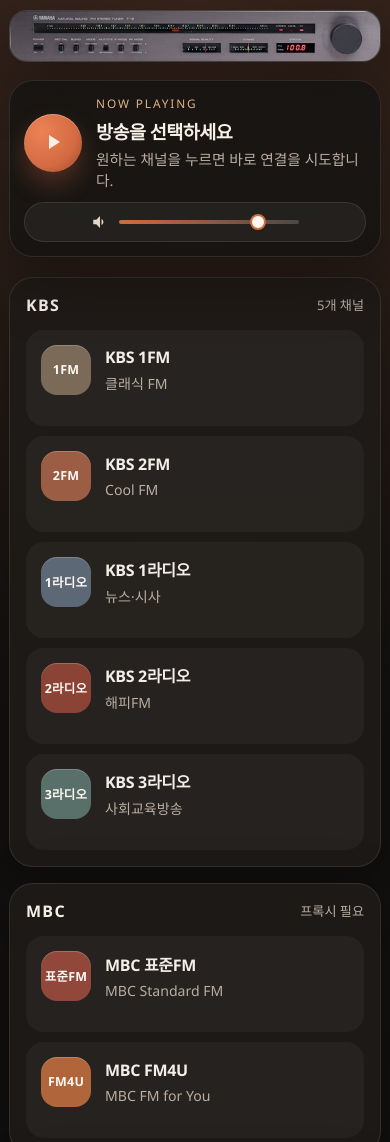
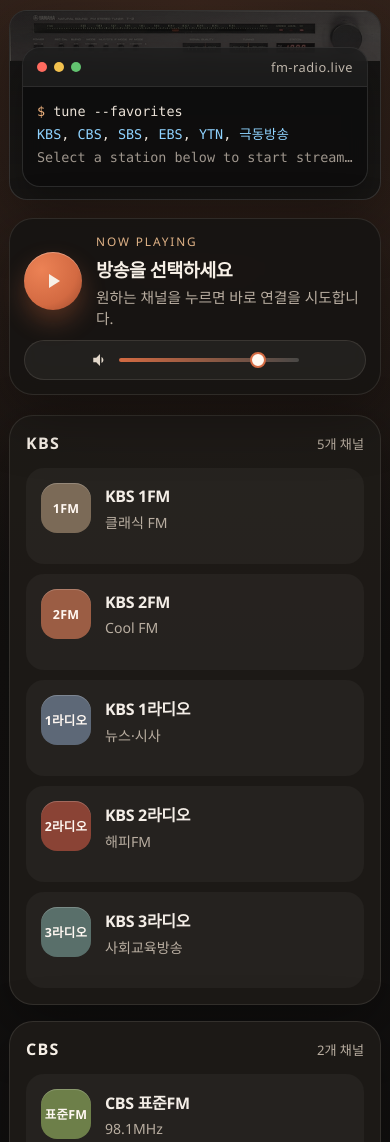
Before and after one commit to ducklove/fm_radio, a plain HTML site: page index.html in a window 390 px wide. Shown: the top 1142 px of the page. Drawn offline with nearby package versions, Linux system fonts and the light colour scheme.

Commit message:
Refine hero banner and remove MBC TBN

```diff
--- a/index.html
+++ b/index.html
@@ -61,14 +61,99 @@
             padding: 18px 0 40px;
         }
 
+        .hero-visual {
+            position: relative;
+            overflow: hidden;
+            border-radius: 28px;
+            border: 1px solid rgba(255, 255, 255, 0.12);
+            box-shadow: var(--shadow);
+            background:
+                linear-gradient(180deg, rgba(18, 17, 16, 0.92), rgba(18, 17, 16, 0.74)),
+                #2a2623;
+            margin-bottom: 18px;
+            min-height: 240px;
+        }
+
         .site-banner {
             width: 100%;
             display: block;
-            border-radius: 28px;
+            height: 100%;
+            object-fit: cover;
+            opacity: 0.3;
+            filter: saturate(0.8) sepia(0.18) contrast(1.02);
+        }
+
+        .hero-console {
+            position: absolute;
+            left: 24px;
+            right: 24px;
+            bottom: 24px;
+            max-width: 560px;
+            border-radius: 18px;
+            overflow: hidden;
             border: 1px solid rgba(255, 255, 255, 0.12);
-            box-shadow: var(--shadow);
-            background: #2a2623;
-            margin-bottom: 18px;
+            background: rgba(12, 12, 12, 0.78);
+            box-shadow: 0 18px 34px rgba(0, 0, 0, 0.28);
+            backdrop-filter: blur(10px);
+        }
+
+        .console-topbar {
+            display: flex;
+            align-items: center;
+            justify-content: space-between;
+            gap: 12px;
+            padding: 10px 14px;
+            background: rgba(255, 255, 255, 0.06);
+            border-bottom: 1px solid rgba(255, 255, 255, 0.08);
+        }
+
+        .console-dots {
+            display: flex;
+            align-items: center;
+            gap: 7px;
+        }
+
+        .console-dot {
+            width: 10px;
+            height: 10px;
+            border-radius: 50%;
+        }
+
+        .console-dot.red { background: #ff6b5f; }
+        .console-dot.yellow { background: #f2c14e; }
+        .console-dot.green { background: #62c370; }
+
+        .console-title {
+            color: #bfb6ab;
+            font-size: 0.8rem;
+            letter-spacing: 0.04em;
+        }
+
+        .console-body {
+            padding: 16px 18px 18px;
+            font-family: "SFMono-Regular", Consolas, "Liberation Mono", monospace;
+            font-size: 0.92rem;
+            line-height: 1.7;
+            color: #ebe2d8;
+        }
+
+        .console-line {
+            display: block;
+            white-space: nowrap;
+            overflow: hidden;
+            text-overflow: ellipsis;
+        }
+
+        .console-prompt {
+            color: #f0b37f;
+        }
+
+        .console-value {
+            color: #8fd3ff;
+        }
+
+        .console-muted {
+            color: #9f968d;
         }
 
         .player-bar {
@@ -363,7 +448,24 @@
             }
 
             .site-banner {
+                border-radius: 0;
+            }
+
+            .hero-visual {
                 border-radius: 18px;
+                min-height: 190px;
+            }
+
+            .hero-console {
+                left: 12px;
+                right: 12px;
+                bottom: 12px;
+                max-width: none;
+            }
+
+            .console-body {
+                padding: 14px 14px 16px;
+                font-size: 0.84rem;
             }
 
             .player-bar {
@@ -403,7 +505,24 @@
 </head>
 <body>
     <div class="page-shell">
-        <img class="site-banner" src="t2.png" alt="Yamaha Natural Sound FM Stereo Tuner T-2 전면 패널">
+        <section class="hero-visual" aria-label="튜너 이미지와 상태 창">
+            <img class="site-banner" src="t2.png" alt="Yamaha Natural Sound FM Stereo Tuner T-2 전면 패널">
+            <div class="hero-console" aria-hidden="true">
+                <div class="console-topbar">
+                    <div class="console-dots">
+                        <span class="console-dot red"></span>
+                        <span class="console-dot yellow"></span>
+                        <span class="console-dot green"></span>
+                    </div>
+                    <div class="console-title">fm-radio.live</div>
+                </div>
+                <div class="console-body">
+                    <span class="console-line"><span class="console-prompt">$</span> tune --favorites</span>
+                    <span class="console-line"><span class="console-value">KBS</span>, <span class="console-value">CBS</span>, <span class="console-value">SBS</span>, <span class="console-value">EBS</span>, <span class="console-value">YTN</span>, <span class="console-value">극동방송</span></span>
+                    <span class="console-line console-muted">Select a station below to start streaming.</span>
+                </div>
+            </div>
+        </section>
 
         <section class="player-bar" aria-label="현재 재생 플레이어">
             <div class="player-main">
@@ -435,14 +554,6 @@
 
             <section class="group">
                 <div class="group-header">
-                    <div class="group-title">MBC</div>
-                    <div class="group-note">프록시 필요</div>
-                </div>
-                <div class="station-list" id="mbcList"></div>
-            </section>
-
-            <section class="group">
-                <div class="group-header">
                     <div class="group-title">CBS</div>
                     <div class="group-note">2개 채널</div>
                 </div>
@@ -460,13 +571,13 @@
             <section class="group">
                 <div class="group-header">
                     <div class="group-title">기타</div>
-                    <div class="group-note">5개 채널</div>
+                    <div class="group-note">4개 채널</div>
                 </div>
                 <div class="station-list" id="etcList"></div>
             </section>
         </main>
 
-        <p class="footer-note">MBC는 참고하신 방식대로 서버 측 프록시가 있어야 안정적으로 재생됩니다. CPBC는 이번 반영에서 검증 가능한 스트림을 찾지 못해 제외했습니다.</p>
+        <p class="footer-note">CPBC는 이번 반영에서 검증 가능한 스트림을 찾지 못해 제외했습니다.</p>
     </div>
 
     <audio id="audioPlayer" crossorigin="anonymous"></audio>
@@ -478,8 +589,6 @@
             { id: "kbs1r", name: "KBS 1라디오", desc: "뉴스·시사", group: "kbs", color: "#5d6877", type: "kbs-api", apiUrl: "https://cfpwwwapi.kbs.co.kr/api/v1/landing/live/channel_code/21" },
             { id: "kbs2r", name: "KBS 2라디오", desc: "해피FM", group: "kbs", color: "#8a4335", type: "kbs-api", apiUrl: "https://cfpwwwapi.kbs.co.kr/api/v1/landing/live/channel_code/22" },
             { id: "kbs3r", name: "KBS 3라디오", desc: "사회교육방송", group: "kbs", color: "#596f6a", type: "kbs-api", apiUrl: "https://cfpwwwapi.kbs.co.kr/api/v1/landing/live/channel_code/23" },
-            { id: "mbcsfm", name: "MBC 표준FM", desc: "MBC Standard FM", group: "mbc", color: "#91483b", type: "mbc-api", apiUrl: "https://sminiplay.imbc.com/aacplay.ashx?agent=webapp&channel=sfm" },
-            { id: "mbcfm4u", name: "MBC FM4U", desc: "MBC FM for You", group: "mbc", color: "#b1653a", type: "mbc-api", apiUrl: "https://sminiplay.imbc.com/aacplay.ashx?agent=webapp&channel=mfm" },
             { id: "cbsstd", name: "CBS 표준FM", desc: "98.1MHz", group: "cbs", color: "#6d7f49", type: "direct", streamUrl: "https://m-aac.cbs.co.kr/mweb_cbs981/_definst_/cbs981.stream/playlist.m3u8" },
             { id: "cbsmusic", name: "CBS 음악FM", desc: "93.9MHz", group: "cbs", color: "#5c6f8d", type: "direct", streamUrl: "https://m-aac.cbs.co.kr/mweb_cbs939/_definst_/cbs939.stream/playlist.m3u8" },
             { id: "sbslove", name: "SBS 러브FM", desc: "103.5MHz", group: "sbs", color: "#5e667d", type: "sbs-api", apiUrl: "https://apis.sbs.co.kr/play-api/1.0/livestream/lovepc/lovefm?protocol=hls&ssl=Y" },
@@ -487,7 +596,6 @@
             { id: "ebsfm", name: "EBS FM", desc: "104.5MHz", group: "etc", color: "#65735d", type: "direct", streamUrl: "https://ebsonair.ebs.co.kr/fmradiofamilypc/familypc1m/playlist.m3u8" },
             { id: "ytn", name: "YTN 라디오", desc: "94.5MHz", group: "etc", color: "#9b6e34", type: "direct", streamUrl: "https://radiolive.ytn.co.kr/radio/_definst_/20211118_fmlive/playlist.m3u8" },
             { id: "gugak", name: "국악방송", desc: "99.1MHz", group: "etc", color: "#7d5b78", type: "direct", streamUrl: "https://mgugaklive.nowcdn.co.kr/gugakradio/gugakradio.stream/playlist.m3u8" },
-            { id: "tbn", name: "TBN 경인교통방송", desc: "교통정보", group: "etc", color: "#556d66", type: "direct", streamUrl: "http://radio2.tbn.or.kr:1935/gyeongin/myStream/playlist.m3u8" },
             { id: "febc", name: "극동방송", desc: "FEBC Seoul", group: "etc", color: "#8b5d3f", type: "direct", streamUrl: "https://mlive3.febc.net/live5/mplive/playlist.m3u8" }
         ];
 
@@ -508,7 +616,7 @@
         }
 
         function renderStations() {
-            const groups = { kbs: "kbsList", mbc: "mbcList", cbs: "cbsList", sbs: "sbsList", etc: "etcList" };
+            const groups = { kbs: "kbsList", cbs: "cbsList", sbs: "sbsList", etc: "etcList" };
 
             for (const [group, listId] of Object.entries(groups)) {
                 const list = document.getElementById(listId);
@@ -539,16 +647,7 @@
                 return station.streamUrl;
             }
 
-            let response;
-
-            try {
-                response = await fetch(station.apiUrl);
-            } catch (error) {
-                if (station.type === "mbc-api") {
-                    throw new Error("MBC API is blocked by browser CORS policy");
-                }
-                throw error;
-            }
+            const response = await fetch(station.apiUrl);
 
             if (station.type === "kbs-api") {
                 const data = await response.json();
@@ -558,10 +657,10 @@
                 throw new Error("KBS 스트림 URL을 가져올 수 없습니다");
             }
 
-            if (station.type === "mbc-api" || station.type === "sbs-api") {
-                const url = (await response.text()).trim();
-                if (url.startsWith("http")) {
-                    return url;
+                if (station.type === "sbs-api") {
+                    const url = (await response.text()).trim();
+                    if (url.startsWith("http")) {
+                        return url;
                 }
                 throw new Error("스트림 URL을 가져올 수 없습니다");
             }
@@ -648,13 +747,7 @@
             } catch (error) {
                 stationElement.classList.remove("loading");
                 nowStation.textContent = `${station.name} 연결 실패`;
-
-                if (station.type === "mbc-api") {
-                    playerSubtext.textContent = "MBC는 현재 브라우저 CORS 정책 때문에 이 정적 페이지에서 직접 연결되지 않습니다.";
-                } else {
-                    playerSubtext.textContent = "스트림 응답이 없거나 브라우저 정책 때문에 재생이 차단되었습니다.";
-                }
-
+                playerSubtext.textContent = "스트림 응답이 없거나 브라우저 정책 때문에 재생이 차단되었습니다.";
                 console.error(error);
             }
         }
```
